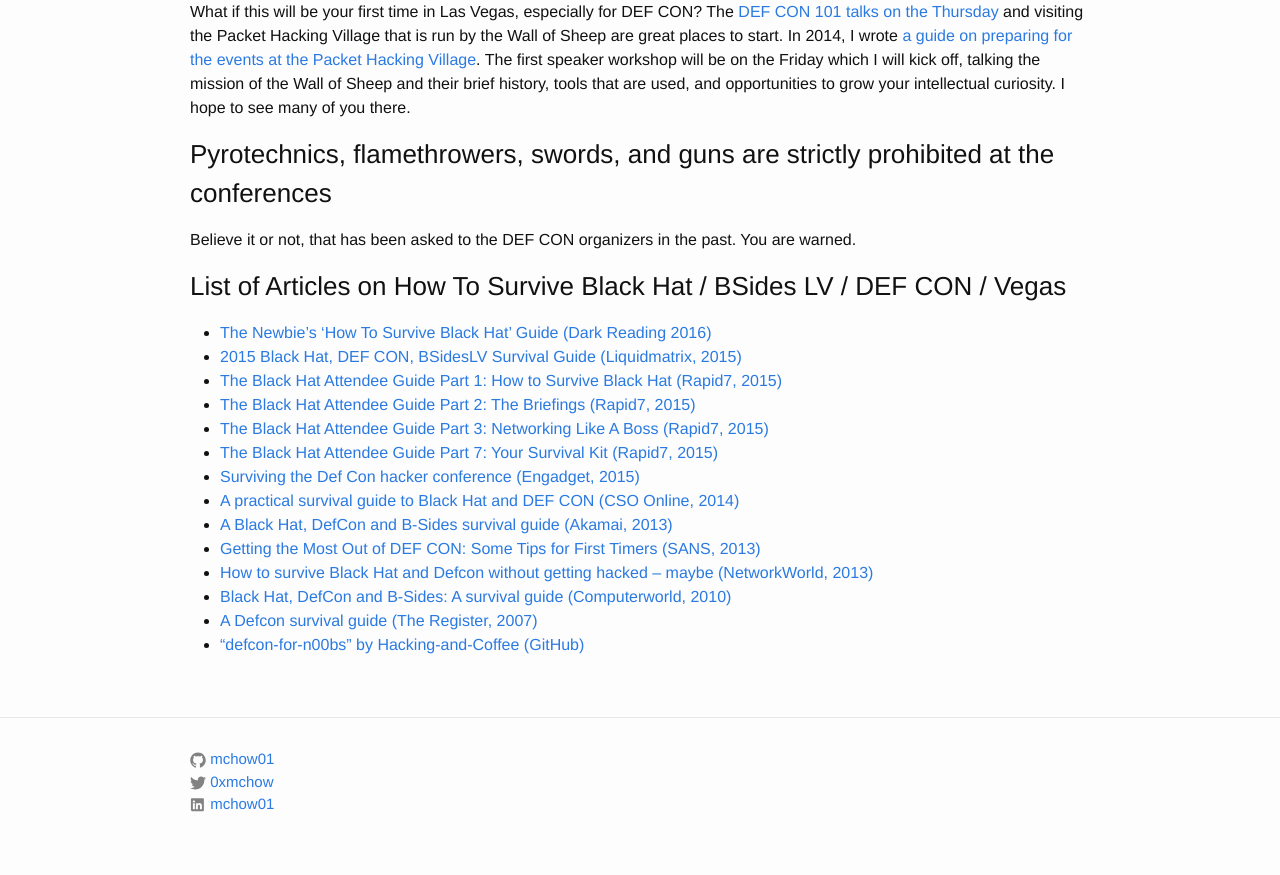
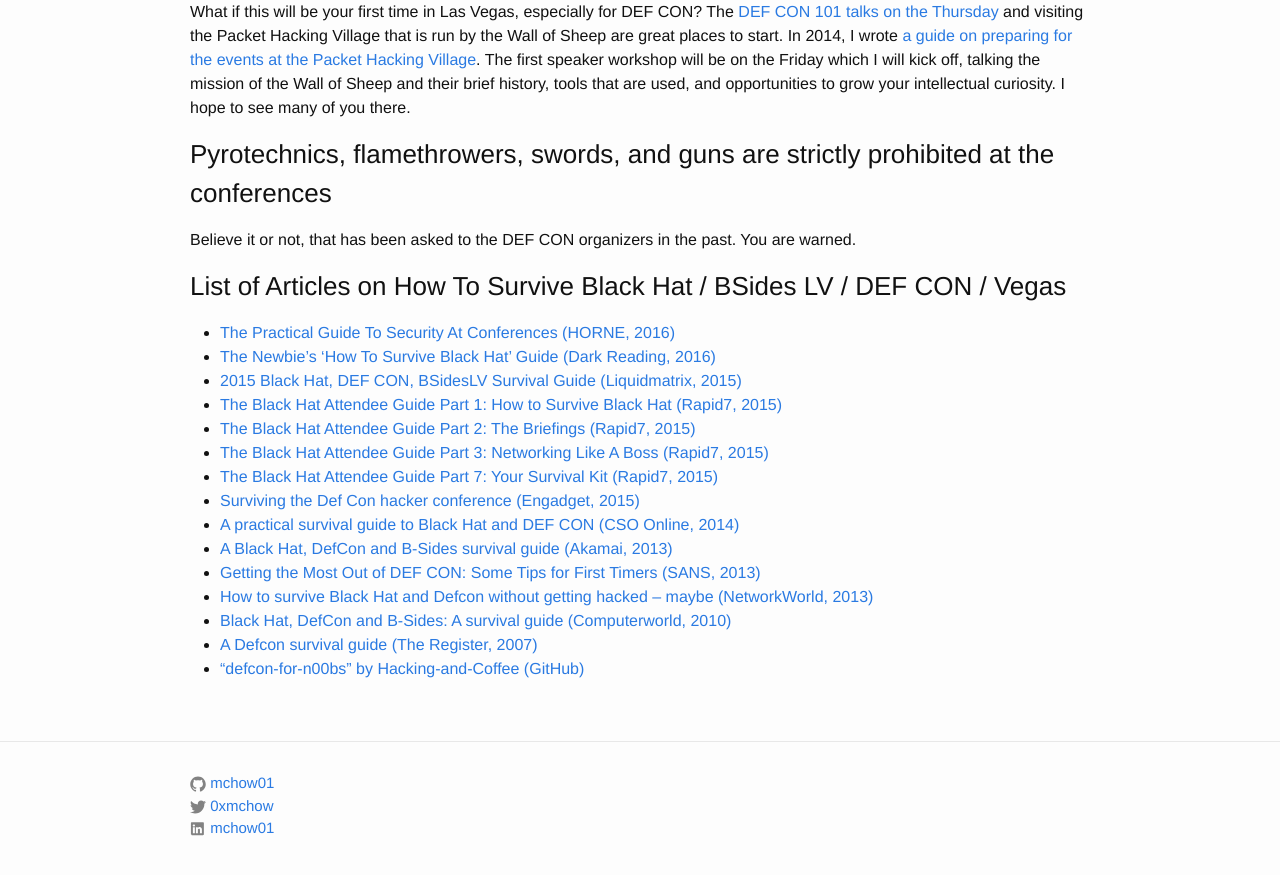
Before and after one commit to mchow01/mchow01.github.io, a Jekyll site: the page built from _posts/2015-07-19-security-summer-camp.md, in a window 1280 px wide and 900 px high, scrolled down 1445 px. Shown: the top 875 px of the window. Built offline with Jekyll 4.4.1, drawn with Linux system fonts in a browser that asks for light colours.

Commit message:
Added Wesley McGrew's guide to list

```diff
--- a/_posts/2015-07-19-security-summer-camp.md
+++ b/_posts/2015-07-19-security-summer-camp.md
@@ -26,7 +26,8 @@
 Believe it or not, that has been asked to the DEF CON organizers in the past.  You are warned.
 
 ### <a name="articles"/>List of Articles on How To Survive Black Hat / BSides LV / DEF CON / Vegas
-* [The Newbie’s 'How To Survive Black Hat' Guide (Dark Reading 2016)](http://www.darkreading.com/vulnerabilities---threats/the-newbies-how-to-survive-black-hat-guide/a/d-id/1326102?_mc=sm_dr&hootPostID=62bc065c48aa2f2012cc52a2914364ec){:target="_blank"}
+* [The Practical Guide To Security At Conferences (HORNE, 2016)](http://cdn2.hubspot.net/hubfs/2224827/Practical-Guide-To-Security-At-Conferences-HORNE-Cyber.pdf?t=1467916084216){:target="_blank"}
+* [The Newbie’s 'How To Survive Black Hat' Guide (Dark Reading, 2016)](http://www.darkreading.com/vulnerabilities---threats/the-newbies-how-to-survive-black-hat-guide/a/d-id/1326102?_mc=sm_dr&hootPostID=62bc065c48aa2f2012cc52a2914364ec){:target="_blank"}
 * [2015 Black Hat, DEF CON, BSidesLV Survival Guide  (Liquidmatrix, 2015)](https://www.liquidmatrix.org/blog/2015/07/20/2015-black-hat-def-con-bsideslv-survival-guide/){:target="_blank"}
 * [The Black Hat Attendee Guide Part 1: How to Survive Black Hat (Rapid7, 2015)](https://community.rapid7.com/community/infosec/blog/2015/07/13/the-black-hat-attendee-guide-part-1){:target="_blank"}
 * [The Black Hat Attendee Guide Part 2: The Briefings (Rapid7, 2015)](https://community.rapid7.com/community/infosec/blog/2015/07/16/the-black-hat-attendee-guide-part-2--the-briefings){:target="_blank"}
```
Also changed, not shown: 2 other files.
